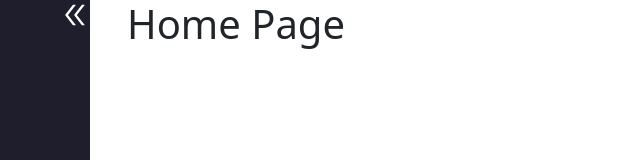
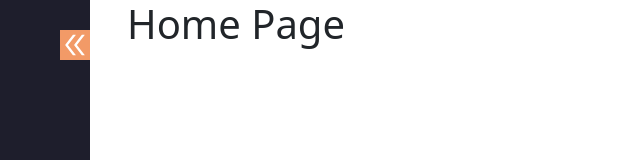
Before and after one commit to Haris-Mohanty/PortFolio2, a React (Create React App) app in the folder client/: page / in a window 1280 px wide. Shown: the top 160 px of the page, without its empty margins (0-640 px from the left). Built offline with nearby package versions, Linux system fonts and the light colour scheme.

Commit message:
client- src- components- Layout- Layout.js- Change toggle icon code processing...

```diff
--- a/client/src/components/Layout/Layout.js
+++ b/client/src/components/Layout/Layout.js
@@ -1,9 +1,13 @@
-import React from "react";
+import React, { useState } from "react";
 import { AiOutlineDoubleLeft } from "react-icons/ai";
 import "./layout.css";
 import Home from "../../pages/Home/Home";
 
 const Layout = () => {
+  const [toggle, setToggle] = useState(true);
+
+  //Change Toggle icon
+
   return (
     <>
       <div className="sidebar-section">
--- a/client/src/components/Layout/layout.css
+++ b/client/src/components/Layout/layout.css
@@ -11,5 +11,9 @@
   align-items: right;
   justify-content: right;
   cursor: pointer;
-  color: #fff;
 }
+.sidebar-toggle-icons p svg {
+    background-color: #f29a67;
+    color: #fff;
+    margin-top: 30px;
+}
```
